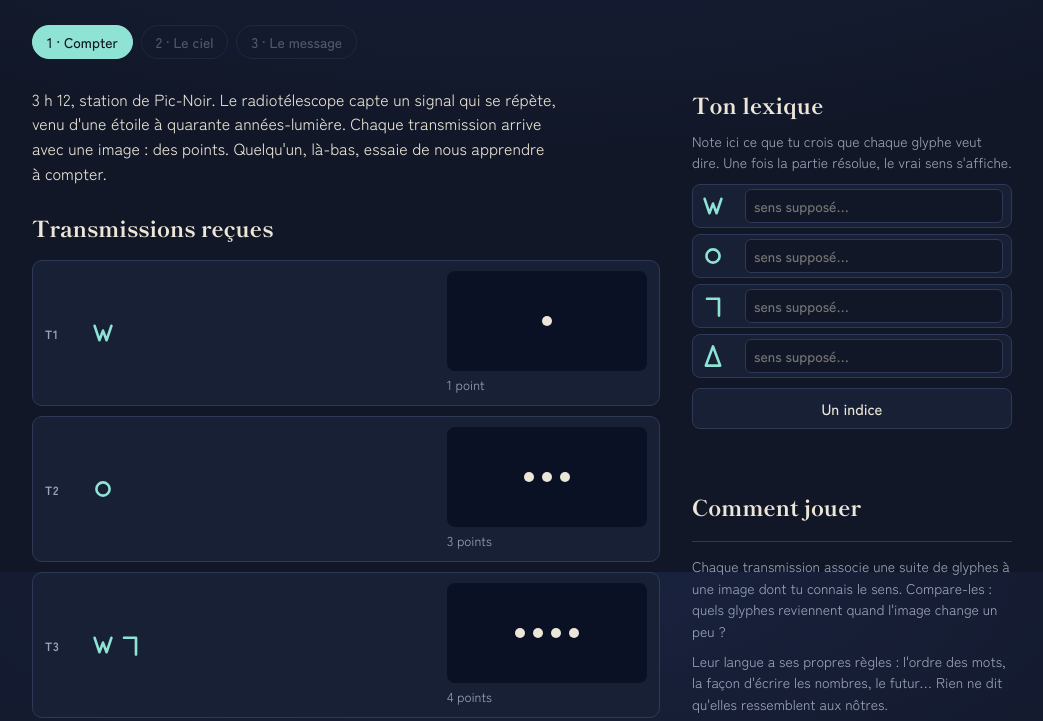
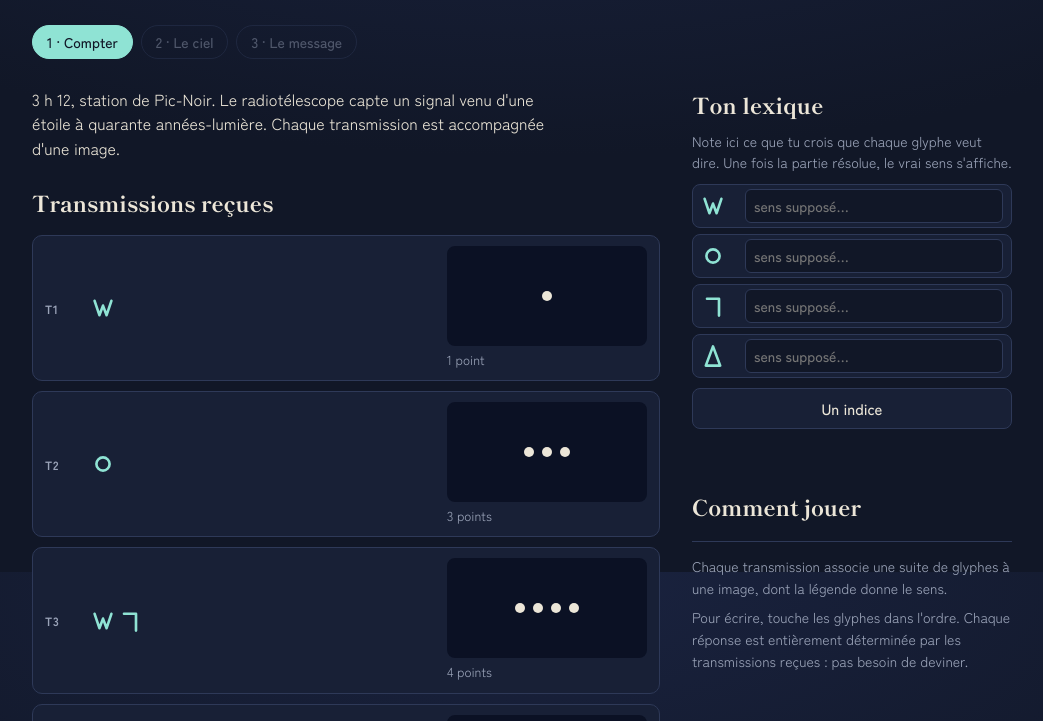
Before and after one commit to SebastienPingal/jardin-des-enigmes, a website built with Vite: page signal/index.html in a window 1280 px wide. Shown: the part 228-949 px from the top of the page, without its empty margins (118-1161 px from the left). Built offline with nearby package versions, Linux system fonts and the light colour scheme.

Commit message:
Signal : textes neutres, sans indice caché
Les intros, consignes, légendes et messages d'erreur ne donnent plus que
le contexte et ce qui est demandé : plus d'allusion au système de
numération, aux nombres qui reviennent, au temps des verbes ni à la
méthode. Les révélations restent dans les épilogues.

Co-Authored-By: Claude Opus 5.5 <noreply@anthropic.com>
Claude-Session: https://claude.ai/code/session_01U7oRBUK92b3gNqWSdVzrJ9

```diff
--- a/signal/index.html
+++ b/signal/index.html
@@ -41,9 +41,8 @@
         <div class="rules">
           <h2>Comment jouer</h2>
           <div class="note">
-            <p>Chaque transmission associe une suite de glyphes à une image dont tu connais le sens. Compare-les : quels glyphes reviennent quand l'image change un peu ?</p>
-            <p>Leur langue a ses propres règles : l'ordre des mots, la façon d'écrire les nombres, le futur… Rien ne dit qu'elles ressemblent aux nôtres.</p>
-            <p>Pour écrire, touche les glyphes dans l'ordre. Chaque réponse est entièrement déterminée par ce que tu as reçu : pas besoin de deviner.</p>
+            <p>Chaque transmission associe une suite de glyphes à une image, dont la légende donne le sens.</p>
+            <p>Pour écrire, touche les glyphes dans l'ordre. Chaque réponse est entièrement déterminée par les transmissions reçues : pas besoin de deviner.</p>
           </div>
         </div>
       </aside>
--- a/src/games/signal/levels.ts
+++ b/src/games/signal/levels.ts
@@ -57,7 +57,7 @@ export const LEVELS: Level[] = [
   {
     title: "Compter",
     intro:
-      "3 h 12, station de Pic-Noir. Le radiotélescope capte un signal qui se répète, venu d'une étoile à quarante années-lumière. Chaque transmission arrive avec une image : des points. Quelqu'un, là-bas, essaie de nous apprendre à compter.",
+      "3 h 12, station de Pic-Noir. Le radiotélescope capte un signal venu d'une étoile à quarante années-lumière. Chaque transmission est accompagnée d'une image.",
     transmissions: [
       { glyphs: "C", scene: { kind: "dots", n: 1 }, caption: "1 point" },
       { glyphs: "A", scene: { kind: "dots", n: 3 }, caption: "3 points" },
@@ -67,9 +67,9 @@ export const LEVELS: Level[] = [
       { glyphs: "AA", scene: { kind: "dots", n: 15 }, caption: "15 points" },
     ],
     questions: [
-      { kind: "read-number", glyphs: "AD", prompt: "Une nouvelle transmission arrive, sans image. Combien de points désigne-t-elle ?", answer: 14 },
-      { kind: "write", prompt: "Réponds-leur dans leur langue : onze points.", scene: { kind: "dots", n: 11 }, answer: "DA" },
-      { kind: "write", prompt: "Et maintenant : seize points.", scene: { kind: "dots", n: 16 }, answer: "CBB" },
+      { kind: "read-number", glyphs: "AD", prompt: "Combien de points désigne ce message ?", answer: 14 },
+      { kind: "write", prompt: "Écris : onze points.", scene: { kind: "dots", n: 11 }, answer: "DA" },
+      { kind: "write", prompt: "Écris : seize points.", scene: { kind: "dots", n: 16 }, answer: "CBB" },
     ],
     epilogue:
       "Ils comptent par paquets de quatre, comme nous comptons par dix. Tes réponses partent vers eux, mais le signal ne les attend pas : il poursuit sa leçon, imperturbable. Ce n'est pas une conversation. C'est un message émis il y a quarante ans. Les images changent : cette fois, ce sont des astres.",
@@ -77,7 +77,7 @@ export const LEVELS: Level[] = [
   {
     title: "Le ciel",
     intro:
-      "Les nouvelles images montrent des soleils, des planètes, des lunes. Ils décrivent leur ciel. Garde ton lexique sous la main : les nombres d'hier reviennent.",
+      "La suite du signal arrive, avec de nouvelles images.",
     transmissions: [
       { glyphs: "ED", scene: { kind: "group", g: { noun: "soleil", n: 2 } }, caption: "deux soleils" },
       { glyphs: "F", scene: { kind: "group", g: { noun: "planete", n: 1 } }, caption: "une planète" },
@@ -96,13 +96,13 @@ export const LEVELS: Level[] = [
     questions: [
       {
         kind: "write",
-        prompt: "À ton tour de décrire notre ciel. Huit planètes tournent autour d'un soleil.",
+        prompt: "Écris : huit planètes tournent autour d'un soleil.",
         scene: { kind: "orbit", a: { noun: "planete", n: 8 }, c: { noun: "soleil", n: 1 } },
         answer: "FDBEH",
       },
       {
         kind: "write",
-        prompt: "Et une lune tourne autour de notre planète.",
+        prompt: "Écris : une lune tourne autour d'une planète.",
         scene: { kind: "orbit", a: { noun: "lune", n: 1 }, c: { noun: "planete", n: 1 } },
         answer: "GFH",
       },
@@ -113,7 +113,7 @@ export const LEVELS: Level[] = [
   {
     title: "Le message",
     intro:
-      "La dernière partie du signal est plus longue, plus lente. De nouvelles images apparaissent : des êtres à quatre doigts, des astres qui pâlissent, des voyages. Puis vient un message sans aucune image.",
+      "La dernière partie du signal arrive. Elle se termine par un message sans image.",
     transmissions: [
       { glyphs: "I", scene: { kind: "group", g: { noun: "etre", n: 1 } }, caption: "un être" },
       { glyphs: "IA", scene: { kind: "group", g: { noun: "etre", n: 3 } }, caption: "trois êtres" },
@@ -121,7 +121,7 @@ export const LEVELS: Level[] = [
       {
         glyphs: "FDJL",
         scene: { kind: "die", s: { noun: "planete", n: 2 }, fut: true },
-        caption: "deux planètes s'éteindront (plus tard)",
+        caption: "deux planètes s'éteindront",
       },
       {
         glyphs: "IDEK",
@@ -131,26 +131,26 @@ export const LEVELS: Level[] = [
       {
         glyphs: "IFKL",
         scene: { kind: "go", s: { noun: "etre", n: 1 }, g: { noun: "planete", n: 1 }, fut: true },
-        caption: "un être ira vers une planète (plus tard)",
+        caption: "un être ira vers une planète",
       },
     ],
     questions: [
       {
         kind: "write",
-        prompt: "Vérifie que tu les comprends : écris « trois soleils s'éteindront ».",
+        prompt: "Écris : trois soleils s'éteindront.",
         scene: { kind: "die", s: { noun: "soleil", n: 3 }, fut: true },
         answer: "EAJL",
       },
       {
         kind: "write",
-        prompt: "Écris « un être va vers deux planètes ».",
+        prompt: "Écris : un être va vers deux planètes.",
         scene: { kind: "go", s: { noun: "etre", n: 1 }, g: { noun: "planete", n: 2 }, fut: false },
         answer: "IFDK",
       },
       {
         kind: "choose",
         lines: ["EDJL", "ICBBBEKL"],
-        prompt: "Leur dernier message, sans image. Que disent-ils ?",
+        prompt: "Que dit ce message ?",
         options: [
           { id: "a", text: "Deux soleils s'éteindront. Soixante-quatre êtres iront vers un soleil." },
           { id: "b", text: "Deux soleils s'éteignent. Soixante-quatre êtres vont vers un soleil." },
--- a/src/games/signal/main.ts
+++ b/src/games/signal/main.ts
@@ -200,13 +200,7 @@ function check(qi: number) {
   }
   if (!right) {
     save();
-    const msg =
-      q.kind === "write"
-        ? "Ils ne comprendraient pas ce message. Vérifie l'ordre des glyphes et la façon d'écrire les nombres."
-        : q.kind === "choose"
-          ? "Ce n'est pas ce qu'ils disent. Regarde de près le temps des verbes et les nombres."
-          : "Ce n'est pas ce nombre. Regarde comment ils comptent au-delà de trois.";
-    feedback(qi, msg, "err");
+    feedback(qi, "Ce n'est pas la bonne réponse.", "err");
     return;
   }
   solved[current][qi] = true;
```
